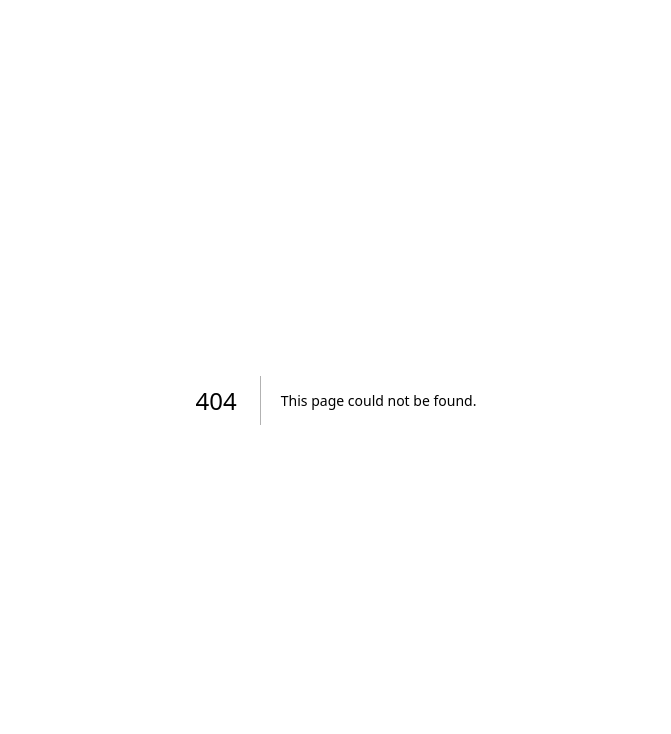
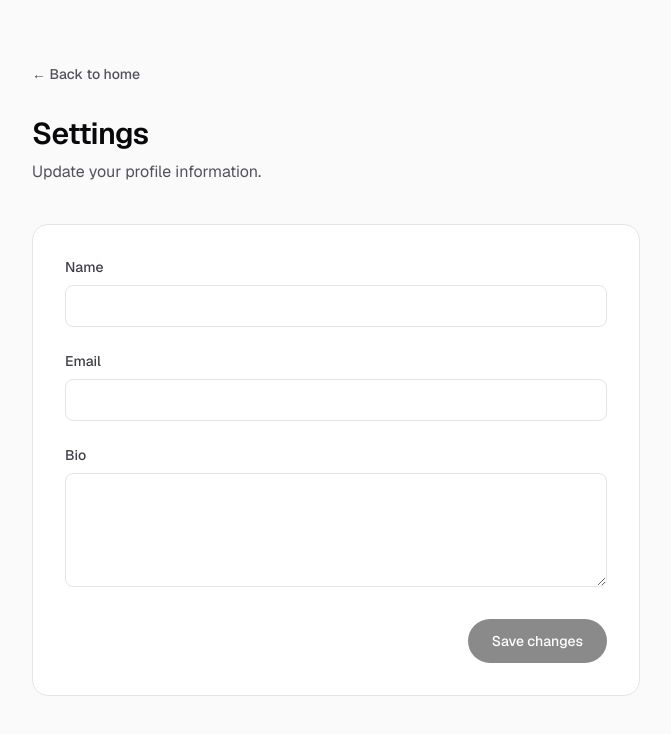
Before and after one commit to haidersara/flyrank-frontend-capstone, a Next.js app: page /settings in a window 1280 px wide. Before the commit this address had no page. Shown: the top 734 px of the page, without its empty margins (304-975 px from the left). Built offline with nearby package versions, Linux system fonts and the light colour scheme.

Commit message:
round 2: precise prompt with validation, accessibility, and tests

```diff
--- /dev/null
+++ b/app/components/settings-form.tsx
@@ -0,0 +1,142 @@
+"use client";
+
+import { useState } from "react";
+import { useForm } from "react-hook-form";
+import { zodResolver } from "@hookform/resolvers/zod";
+import { z } from "zod";
+
+export const settingsSchema = z.object({
+  name: z.string().min(2, "Name must be at least 2 characters"),
+  email: z.string().email("Enter a valid email address"),
+  bio: z.string().max(200, "Bio must be 200 characters or fewer"),
+});
+
+export type SettingsFormValues = z.infer<typeof settingsSchema>;
+
+const inputClassName =
+  "rounded-lg border border-zinc-200 bg-white px-3 py-2 font-normal text-zinc-950 outline-none transition-colors placeholder:text-zinc-400 focus:border-zinc-400 dark:border-zinc-800 dark:bg-zinc-950 dark:text-zinc-50 dark:placeholder:text-zinc-600 dark:focus:border-zinc-600";
+
+const labelClassName =
+  "text-sm font-medium text-zinc-700 dark:text-zinc-300";
+
+const errorClassName =
+  "text-sm text-red-600 dark:text-red-400";
+
+export function SettingsForm() {
+  const [saved, setSaved] = useState(false);
+
+  const {
+    register,
+    handleSubmit,
+    formState: { errors, isValid, isSubmitting },
+    reset,
+  } = useForm<SettingsFormValues>({
+    resolver: zodResolver(settingsSchema),
+    mode: "onChange",
+    defaultValues: {
+      name: "",
+      email: "",
+      bio: "",
+    },
+  });
+
+  async function onSubmit(data: SettingsFormValues) {
+    await new Promise((resolve) => setTimeout(resolve, 0));
+    reset(data);
+    setSaved(true);
+  }
+
+  return (
+    <form
+      noValidate
+      onSubmit={handleSubmit(onSubmit)}
+      className="flex w-full flex-col gap-6"
+    >
+      <div className="flex flex-col gap-2">
+        <label htmlFor="name" className={labelClassName}>
+          Name
+        </label>
+        <input
+          id="name"
+          type="text"
+          autoComplete="name"
+          aria-invalid={errors.name ? true : undefined}
+          aria-describedby={errors.name ? "name-error" : undefined}
+          className={inputClassName}
+          {...register("name", {
+            onChange: () => setSaved(false),
+          })}
+        />
+        {errors.name && (
+          <p id="name-error" className={errorClassName}>
+            {errors.name.message}
+          </p>
+        )}
+      </div>
+
+      <div className="flex flex-col gap-2">
+        <label htmlFor="email" className={labelClassName}>
+          Email
+        </label>
+        <input
+          id="email"
+          type="email"
+          autoComplete="email"
+          aria-invalid={errors.email ? true : undefined}
+          aria-describedby={errors.email ? "email-error" : undefined}
+          className={inputClassName}
+          {...register("email", {
+            onChange: () => setSaved(false),
+          })}
+        />
+        {errors.email && (
+          <p id="email-error" className={errorClassName}>
+            {errors.email.message}
+          </p>
+        )}
+      </div>
+
+      <div className="flex flex-col gap-2">
+        <label htmlFor="bio" className={labelClassName}>
+          Bio
+        </label>
+        <textarea
+          id="bio"
+          rows={4}
+          aria-invalid={errors.bio ? true : undefined}
+          aria-describedby={errors.bio ? "bio-error" : undefined}
+          className={`${inputClassName} resize-y`}
+          {...register("bio", {
+            onChange: () => setSaved(false),
+          })}
+        />
+        {errors.bio && (
+          <p id="bio-error" className={errorClassName}>
+            {errors.bio.message}
+          </p>
+        )}
+      </div>
+
+      <div className="flex flex-col gap-3 pt-2 sm:flex-row sm:items-center sm:justify-between">
+        {saved ? (
+          <p
+            role="status"
+            className="text-sm font-medium text-emerald-600 dark:text-emerald-400"
+          >
+            Settings saved
+          </p>
+        ) : (
+          <span aria-hidden="true" />
+        )}
+
+        <button
+          type="submit"
+          disabled={!isValid || isSubmitting}
+          className="inline-flex h-11 items-center justify-center rounded-full bg-foreground px-6 text-sm font-medium text-background transition-colors hover:bg-[#383838] disabled:cursor-not-allowed disabled:opacity-50 dark:hover:bg-[#ccc] sm:ml-auto"
+        >
+          {isSubmitting ? "Saving..." : "Save changes"}
+        </button>
+      </div>
+    </form>
+  );
+}
--- /dev/null
+++ b/app/settings/page.tsx
@@ -0,0 +1,30 @@
+import Link from "next/link";
+import { SettingsForm } from "../components/settings-form";
+
+export default function SettingsPage() {
+  return (
+    <div className="flex flex-1 flex-col bg-zinc-50 font-sans dark:bg-black">
+      <main className="mx-auto flex w-full max-w-2xl flex-1 flex-col px-6 py-12 sm:px-8 sm:py-16">
+        <Link
+          href="/"
+          className="mb-8 inline-flex w-fit items-center text-sm font-medium text-zinc-600 transition-colors hover:text-zinc-950 dark:text-zinc-400 dark:hover:text-zinc-50"
+        >
+          ← Back to home
+        </Link>
+
+        <header className="mb-10">
+          <h1 className="text-3xl font-semibold tracking-tight text-zinc-950 dark:text-zinc-50">
+            Settings
+          </h1>
+          <p className="mt-2 text-base text-zinc-600 dark:text-zinc-400">
+            Update your profile information.
+          </p>
+        </header>
+
+        <div className="rounded-2xl border border-zinc-200 bg-white p-6 sm:p-8 dark:border-zinc-800 dark:bg-zinc-950">
+          <SettingsForm />
+        </div>
+      </main>
+    </div>
+  );
+}
--- /dev/null
+++ b/jest.config.ts
@@ -0,0 +1,15 @@
+import type { Config } from "jest";
+import nextJest from "next/jest.js";
+
+const createJestConfig = nextJest({
+  dir: "./",
+});
+
+const config: Config = {
+  coverageProvider: "v8",
+  testEnvironment: "jsdom",
+  setupFilesAfterEnv: ["<rootDir>/jest.setup.ts"],
+  testPathIgnorePatterns: ["<rootDir>/.next/", "<rootDir>/node_modules/"],
+};
+
+export default createJestConfig(config);
--- /dev/null
+++ b/jest.setup.ts
@@ -0,0 +1 @@
+import "@testing-library/jest-dom";
```
Also changed, not shown: package.json (+13 -2 lines), 2 other files (tests, documents, lock files or other folders).
